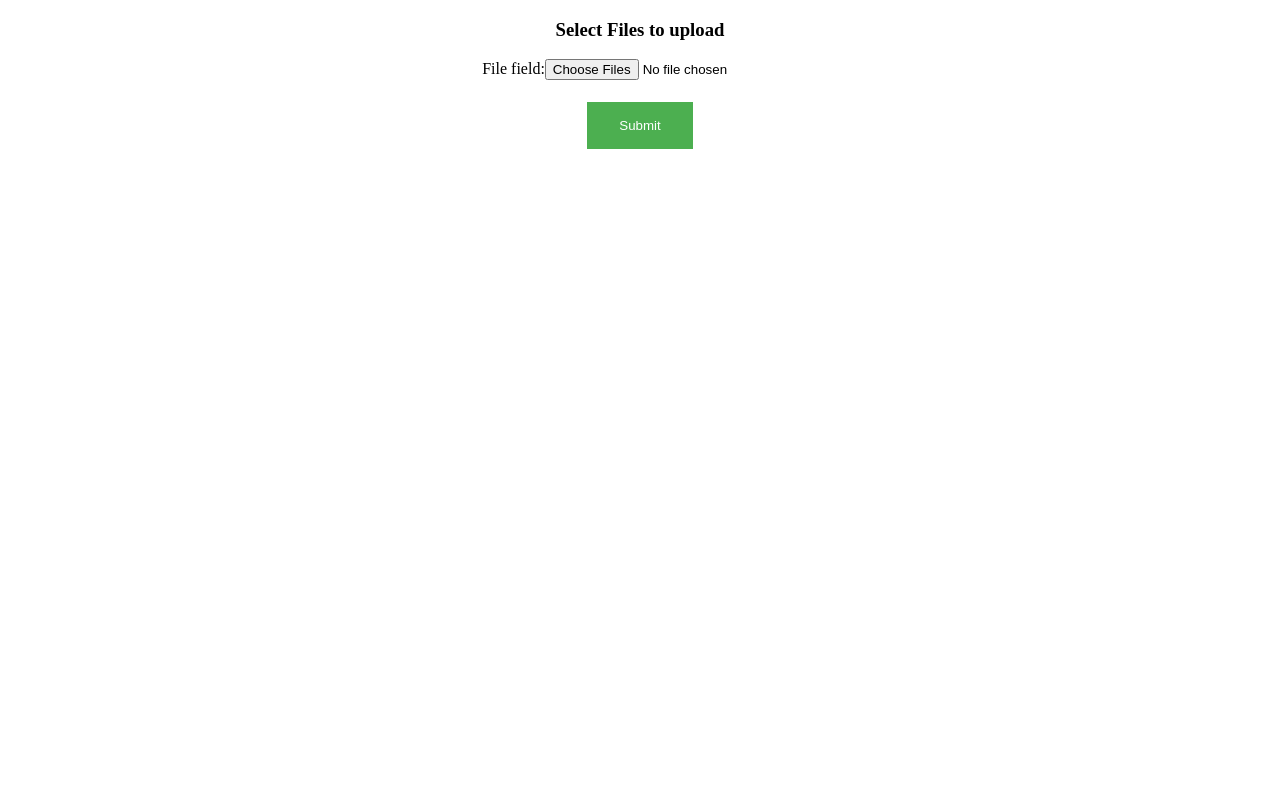
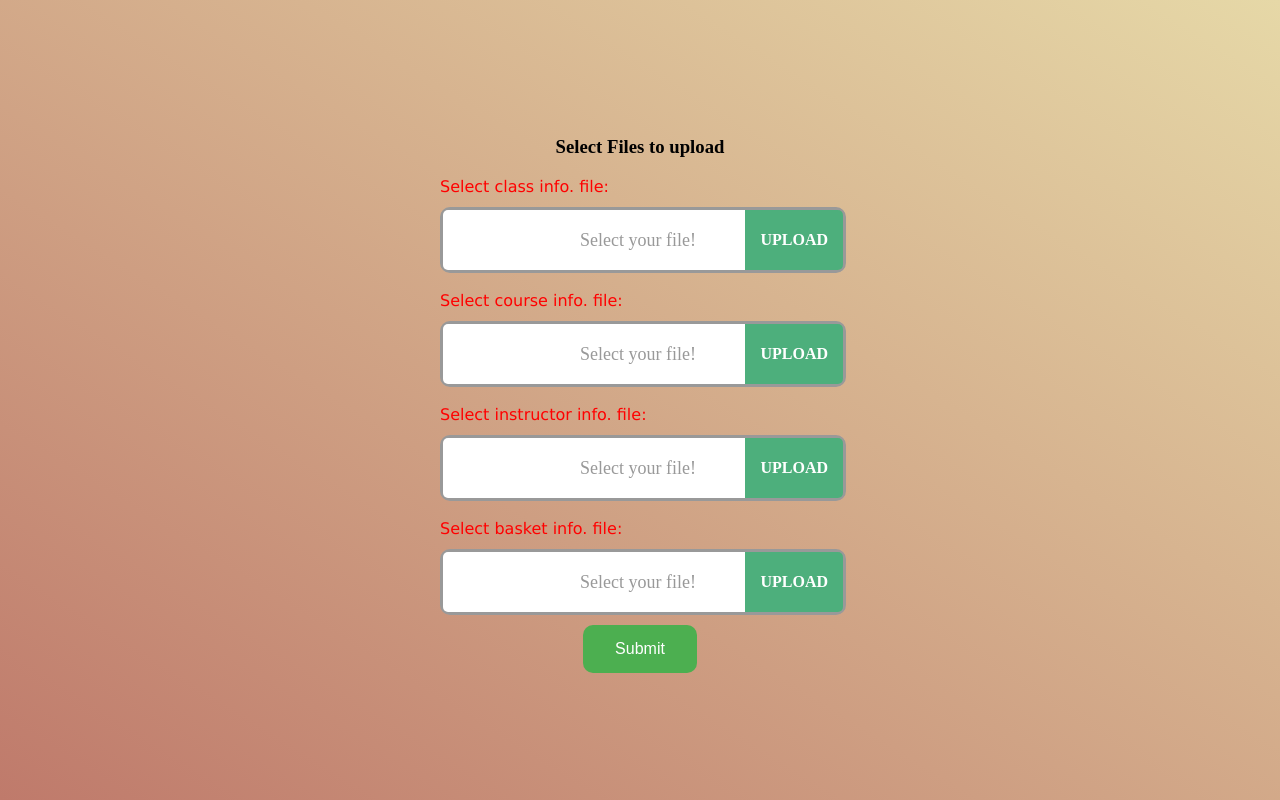
Before and after one commit to Dilshaad21/Time-Table-Assist-Tool, a Django app: page /home/upload/ in a window 1280 px wide. Run offline with Django 3.2, Linux system fonts and the light colour scheme.

Commit message:
added frontend part and static files.

```diff
--- a/Time_Table_Assist_Tool/settings.py
+++ b/Time_Table_Assist_Tool/settings.py
@@ -27,6 +27,9 @@ DEBUG = True
 
 ALLOWED_HOSTS = []
 
+STATICFILES_DIRS = [
+    "/slot_decider/static",
+]
 
 # Application definition
 
--- a/Time_Table_Assist_Tool/urls.py
+++ b/Time_Table_Assist_Tool/urls.py
@@ -20,4 +20,5 @@ import slot_decider
 urlpatterns = [
     path('admin/', admin.site.urls),
     path('home/', include('slot_decider.urls')),
+    path('',slot_decider.views.home_page),
 ]
--- a/slot_decider/forms.py
+++ b/slot_decider/forms.py
@@ -1,4 +1,4 @@
 from django import forms
 
 class UploadFileForm(forms.Form):
-    file_field = forms.FileField(widget=forms.ClearableFileInput(attrs={'multiple': True}))
+    file_field = forms.FileField(widget=forms.ClearableFileInput(attrs={'multiple': False}))
--- /dev/null
+++ b/slot_decider/static/form_css/form.css
@@ -0,0 +1,105 @@
+
+.container {
+    position: absolute;
+    background :linear-gradient(to top right, #bf7a6b 0%, #e6d8a7 100%);
+    top: 0;
+    right: 0;
+    bottom: 0;
+    left: 0;
+    align-items: center;
+    display: flex;
+    justify-content: center;
+  }
+
+  .form {
+    width: 400px;
+  }
+
+  .file-upload-wrapper {
+    color: #4daf7c;
+    height: 60px;
+
+    position: relative;
+    border-style: solid;
+    border-color: #999;
+    border-radius: 10px;
+    width: 100%;
+  }
+
+  .file-upload-wrapper::after {
+      content: attr(data-text);
+      font-size: 18px;
+      position: absolute;
+      top: 0;
+      left: 0;
+      background: #fff;
+      padding: 10px 15px;
+      display: block;
+      width: calc(100% - 40px);
+      pointer-events: none;
+      z-index: 20;
+      height: 40px;
+      line-height: 40px;
+      color: #999;
+      border-radius: 5px 10px 10px 5px;
+      font-weight: 300;
+    }
+
+    .file-upload-wrapper::before {
+      content: "Upload";
+      position: absolute;
+      top: 0;
+      right: 0;
+      display: inline-block;
+      height: 60px;
+      background-color: #4daf7c;
+      color: #fff;
+      font-weight: 700;
+      z-index: 25;
+      font-size: 16px;
+      line-height: 60px;
+      padding: 0 15px;
+      text-transform: uppercase;
+      pointer-events: none;
+      border-radius: 0 5px 5px 0;
+    }
+
+    input[type="file"] {
+      opacity: 0;
+      position: absolute;
+      top: 0;
+      right: 0;
+      bottom: 0;
+      left: 0;
+      z-index: 99;
+      height: 40px;
+      margin: 0;
+      padding: 0;
+      display: block;
+      cursor: pointer;
+      width: 100%;
+    }
+
+    input[type="submit"] {
+      background-color: #4CAF50; /* Green */
+      border: none;
+      color: white;
+      padding: 15px 32px;
+      text-align: center;
+      text-decoration: none;
+      display: inline-block;
+      font-size: 16px;
+      margin: 10px;
+      border-radius: 10px 10px 10px 10px;
+    }
+
+    label{
+      color:red;
+      position: relative;
+      height: 30px;
+      text-align: left;
+      margin: 0;
+      font-family: Verdana, Geneva, Tahoma, sans-serif;
+      display: block;
+      width: 100%;
+    }
--- a/slot_decider/templates/form.html
+++ b/slot_decider/templates/form.html
@@ -1,3 +1,4 @@
+{% load static %}
 <!DOCTYPE html>
 <html lang="en">
 
@@ -5,34 +6,44 @@
     <meta charset="UTF-8">
     <meta name="viewport" content="width=device-width, initial-scale=1.0">
     <title>Upload the files</title>
-    <style>
-        input[type=button],
-        input[type=submit],
-        input[type=reset] {
-            background-color: #4CAF50;
-            border: none;
-            color: white;
-            padding: 16px 32px;
-            text-decoration: none;
-            margin: 4px 2px;
-            cursor: pointer;
-        }
-    </style>
+    <link rel="stylesheet" type="text/css" href="{% static 'form_css/form.css' %}">
+    <script>
+        $("form").on("change", ".file_field", function(){
+         $(this).parent(".file-upload-wrapper").attr("data-text",$(this).val().replace(/.*(\/|\\)/, '') );});
+     </script>
 </head>
 
 <body style="text-align: center;">
-    <h3>Select Files to upload</h3>
+    <div class="container">
     {% if form.is_multipart %}
-    <form enctype="multipart/form-data" method="post" action="/home/upload/">
+    <form enctype="multipart/form-data" method="post" action="/home/upload/" class="form">
         {% csrf_token %}
         {% else %}
-        <form method="post" action="/home/upload/">
+        <form method="post" action="/home/upload/" class="form">
             {% endif %}
-            {{ form }}
+            <h3>Select Files to upload</h3>
+            <label for="file_field">Select class info. file:</label>
+            <div class="file-upload-wrapper" data-text="Select your file!">
+                <input name="file_field" type="file" class="file_field" value="" required>
+            </div>
             <br />
+            <label for="file_field">Select course info. file:</label>
+            <div class="file-upload-wrapper" data-text="Select your file!">
+            <input name="file_field" type="file" class="file_field" value="" required>
+            </div>
             <br />
-            <input type="submit" value="Submit">
+            <label for="file_field">Select instructor info. file:</label>
+            <div class="file-upload-wrapper" data-text="Select your file!">
+            <input name="file_field" type="file" class="file_field" value="" required>
+            </div>
+            <br />
+            <label for="file_field">Select basket info. file:</label>
+            <div class="file-upload-wrapper" data-text="Select your file!">
+            <input name="file_field" type="file" class="file_field" value="" required>
+            </div>
+            <input type="submit">
         </form>
+    </div>
 </body>
 
 </html>
--- a/slot_decider/views.py
+++ b/slot_decider/views.py
@@ -51,3 +51,6 @@ def file_upload(request):
 def time_table(request):
     print('worked!')
     return render(request, 'time-table.html')
+
+def home_page(request):
+    return render(request, 'homepage.html')
```
Also changed, not shown: slot_decider/static/home_css/home.css (added, +30 -0 lines), slot_decider/templates/homepage.html (added, +14 -0 lines), 1 other file.
